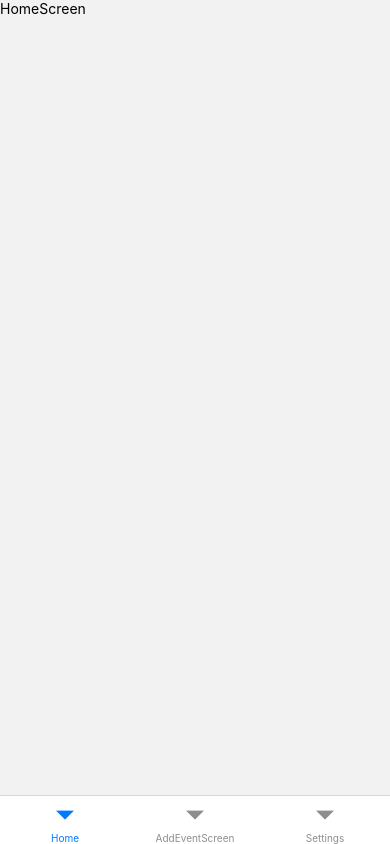
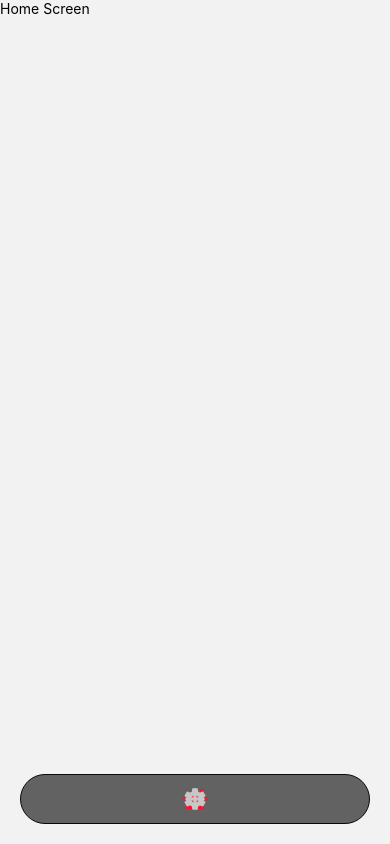
Before and after one commit to lokeswaran-aj/remindar, a React Native app: screen /Home in a window 390 px wide. Built offline with nearby package versions, Linux system fonts and the light colour scheme.

Commit message:
Add styles to bottom tab navigations

```diff
--- a/App.js
+++ b/App.js
@@ -1,9 +1,9 @@
 import "react-native-gesture-handler";
-import { StatusBar } from "expo-status-bar";
-import { StyleSheet, Text, View } from "react-native";
+import { SafeAreaView, StyleSheet, Text, View } from "react-native";
 import { NavigationContainer } from "@react-navigation/native";
 import { SafeAreaProvider } from "react-native-safe-area-context";
 import AppNavigation from "./navigation/AppNavigation";
+import colors from "./constants/colors";
 
 export default function App() {
     return (
@@ -18,6 +18,6 @@ export default function App() {
 const styles = StyleSheet.create({
     container: {
         flex: 1,
-        backgroundColor: "#fff",
+        backgroundColor: colors.secondary,
     },
 });
--- /dev/null
+++ b/constants/colors.js
@@ -0,0 +1,9 @@
+export default {
+    black: "#090909",
+    secondary: "#626262",
+    primary: "#fa1330",
+    gray: "#939393",
+    brown: "#5b0d19",
+    red: "#9c1023",
+    lightGray: "#c7c7c7",
+};
--- a/navigation/AppNavigation.js
+++ b/navigation/AppNavigation.js
@@ -1,9 +1,17 @@
 import { createNativeStackNavigator } from "@react-navigation/native-stack";
 import { createBottomTabNavigator } from "@react-navigation/bottom-tabs";
+import {
+    Ionicons,
+    FontAwesome,
+    Entypo,
+    Feather,
+    AntDesign,
+} from "@expo/vector-icons";
 
 import HomeScreen from "../screens/HomeScreen";
 import SettingsScreen from "../screens/SettingsScreen";
 import AddEventScreen from "../screens/AddEventScreen";
+import colors from "../constants/colors";
 
 const Stack = createNativeStackNavigator();
 
@@ -11,10 +19,90 @@ const Tab = createBottomTabNavigator();
 
 function MyTabs() {
     return (
-        <Tab.Navigator screenOptions={{ headerShown: false }}>
-            <Tab.Screen name="Home" component={HomeScreen} />
-            <Tab.Screen name="AddEventScreen" component={AddEventScreen} />
-            <Tab.Screen name="Settings" component={SettingsScreen} />
+        <Tab.Navigator
+            screenOptions={{
+                headerShown: false,
+                tabBarStyle: {
+                    tabBarShowLabel: false,
+                    position: "absolute",
+                    left: 20,
+                    right: 20,
+                    bottom: 20,
+                    paddingBottom: 0,
+                    borderRadius: 100,
+                    backgroundColor: colors.secondary,
+                    borderWidth: 1,
+                    borderColor: colors.black,
+                    borderTopColor: colors.black,
+                    height: 50,
+                    alignItems: "center",
+                    justifyContent: "center",
+                },
+            }}
+        >
+            <Tab.Screen
+                name="Home"
+                component={HomeScreen}
+                options={{
+                    tabBarShowLabel: false,
+                    tabBarIcon: ({ focused }) =>
+                        focused ? (
+                            <FontAwesome
+                                name="home"
+                                size={28}
+                                color={colors.primary}
+                            />
+                        ) : (
+                            <FontAwesome
+                                name="home"
+                                size={24}
+                                color={colors.lightGray}
+                            />
+                        ),
+                }}
+            />
+            <Tab.Screen
+                name="AddEventScreen"
+                component={AddEventScreen}
+                options={{
+                    tabBarShowLabel: false,
+                    tabBarIcon: ({ focused }) =>
+                        focused ? (
+                            <Entypo
+                                name="plus"
+                                size={36}
+                                color={colors.primary}
+                            />
+                        ) : (
+                            <Entypo
+                                name="plus"
+                                size={32}
+                                color={colors.lightGray}
+                            />
+                        ),
+                }}
+            />
+            <Tab.Screen
+                name="Settings"
+                component={SettingsScreen}
+                options={{
+                    tabBarShowLabel: false,
+                    tabBarIcon: ({ focused }) =>
+                        focused ? (
+                            <Ionicons
+                                name="settings"
+                                size={28}
+                                color={colors.primary}
+                            />
+                        ) : (
+                            <Ionicons
+                                name="settings-sharp"
+                                size={24}
+                                color={colors.lightGray}
+                            />
+                        ),
+                }}
+            />
         </Tab.Navigator>
     );
 }
--- a/package.json
+++ b/package.json
@@ -9,6 +9,7 @@
         "web": "expo start --web"
     },
     "dependencies": {
+        "@expo/vector-icons": "^13.0.0",
         "@react-navigation/bottom-tabs": "^6.4.1",
         "@react-navigation/native": "^6.0.14",
         "@react-navigation/native-stack": "^6.9.2",
--- a/screens/HomeScreen.js
+++ b/screens/HomeScreen.js
@@ -1,14 +1,24 @@
-import { StyleSheet, Text, View } from "react-native";
+import {
+    SafeAreaView,
+    StyleSheet,
+    Text,
+    TouchableOpacity,
+    View,
+} from "react-native";
 import React from "react";
 
 const HomeScreen = () => {
     return (
-        <View>
-            <Text>HomeScreen</Text>
+        <View style={styles.container}>
+            <SafeAreaView>
+                <Text>Home Screen</Text>
+            </SafeAreaView>
         </View>
     );
 };
-
 export default HomeScreen;
-
-const styles = StyleSheet.create({});
+const styles = StyleSheet.create({
+    container: {
+        flex: 1,
+    },
+});
```
Also changed, not shown: 1 other file (tests, documents, lock files or other folders). Lines whose indentation alone changed are shown as unchanged.
